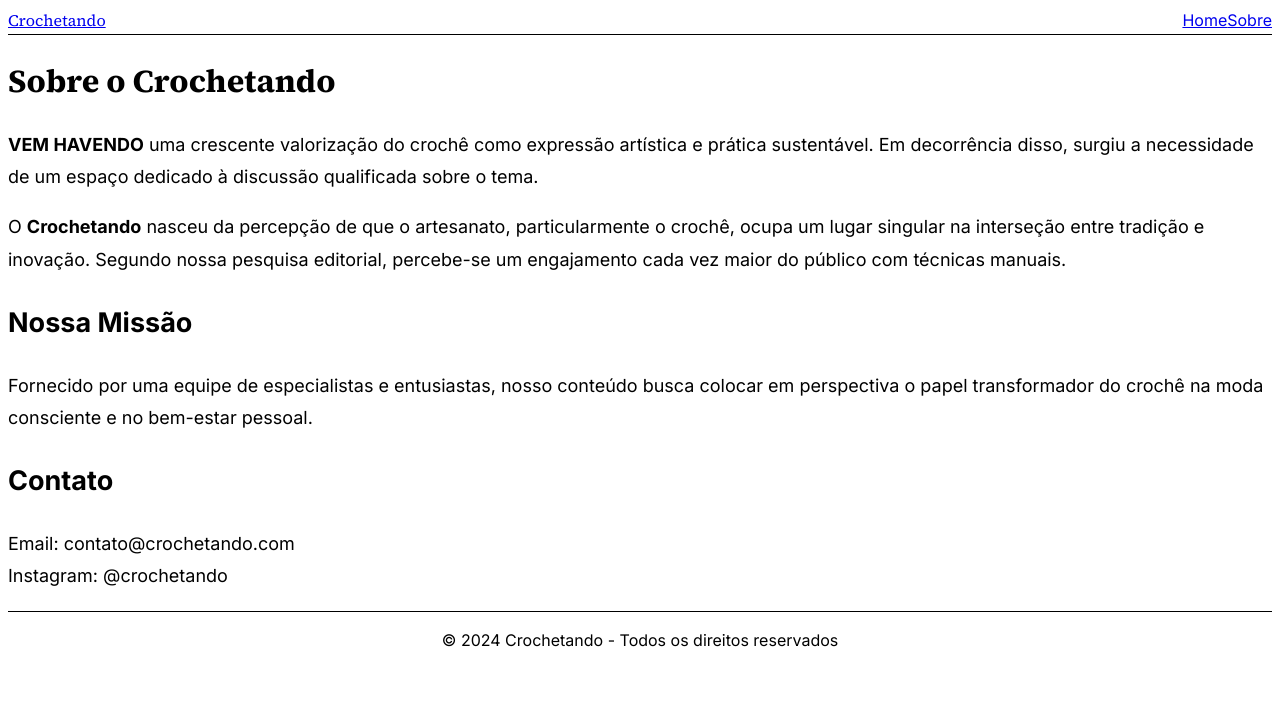
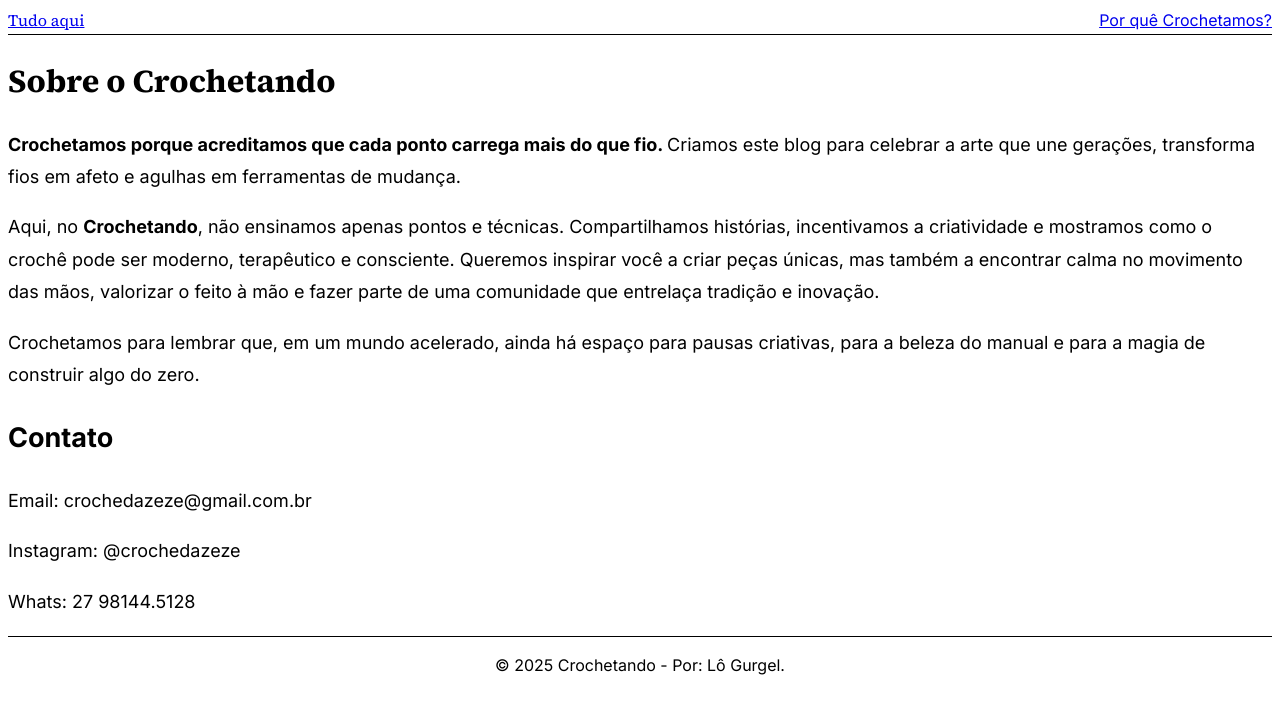
Before and after one commit to LSG-gurgel/Blog, a Next.js app: page /about in a window 1280 px wide. Shown: the top 714 px of the page. Built offline with nearby package versions, Linux system fonts and the light colour scheme.

Commit message:
Atualização de texto/ contatos

```diff
--- a/app/about/page.tsx
+++ b/app/about/page.tsx
@@ -4,16 +4,16 @@ export default function About() {
       <h1 className="font-source-serif text-3xl font-semibold mb-8">Sobre o Crochetando</h1>
 
       <div className="article-body prose prose-lg max-w-none">
-        <p><strong>VEM HAVENDO</strong> uma crescente valorização do crochê como expressão artística e prática sustentável. Em decorrência disso, surgiu a necessidade de um espaço dedicado à discussão qualificada sobre o tema.</p>
+        <p><strong>Crochetamos porque acreditamos que cada ponto carrega mais do que fio. </strong> Criamos este blog para celebrar a arte que une gerações, transforma fios em afeto e agulhas em ferramentas de mudança.</p>
 
-        <p>O <strong>Crochetando</strong> nasceu da percepção de que o artesanato, particularmente o crochê, ocupa um lugar singular na interseção entre tradição e inovação. Segundo nossa pesquisa editorial, percebe-se um engajamento cada vez maior do público com técnicas manuais.</p>
+        <p>Aqui, no <strong>Crochetando</strong>, não ensinamos apenas pontos e técnicas. Compartilhamos histórias, incentivamos a criatividade e mostramos como o crochê pode ser moderno, terapêutico e consciente. Queremos inspirar você a criar peças únicas, mas também a encontrar calma no movimento das mãos, valorizar o feito à mão e fazer parte de uma comunidade que entrelaça tradição e inovação.</p>
 
-        <h2>Nossa Missão</h2>
-        <p>Fornecido por uma equipe de especialistas e entusiastas, nosso conteúdo busca colocar em perspectiva o papel transformador do crochê na moda consciente e no bem-estar pessoal.</p>
+        <p> Crochetamos para lembrar que, em um mundo acelerado, ainda há espaço para pausas criativas, para a beleza do manual e para a magia de construir algo do zero.</p>
 
         <h2>Contato</h2>
-        <p>Email: contato@crochetando.com<br/>
-        Instagram: @crochetando</p>
+        <p>Email: crochedazeze@gmail.com.br</p>
+        <p>Instagram: @crochedazeze</p>
+        <p>Whats: 27 98144.5128</p>
       </div>
     </div>
   )
--- a/app/layout.tsx
+++ b/app/layout.tsx
@@ -32,14 +32,12 @@ export default function RootLayout({
           <nav className="container mx-auto px-4">
             <div className="flex justify-between items-center">
               <Link href="/" className="font-source-serif text-2xl font-semibold">
-                Crochetando
+                Tudo aqui
               </Link>
               <div className="flex gap-6 text-sm">
-                <Link href="/" className="hover:text-gray-600 transition-colors">
-                  Home
-                </Link>
+
                 <Link href="/about" className="hover:text-gray-600 transition-colors">
-                  Sobre
+                  Por quê Crochetamos?
                 </Link>
               </div>
             </div>
@@ -53,7 +51,7 @@ export default function RootLayout({
         {/* Footer minimalista */}
         <footer className="border-t border-gray-300 py-8 text-center">
           <p className="text-sm text-gray-600">
-            © 2024 Crochetando - Todos os direitos reservados
+            © 2025 Crochetando - Por: Lô Gurgel.
           </p>
         </footer>
       </body>
--- a/app/page.tsx
+++ b/app/page.tsx
@@ -30,19 +30,19 @@ const posts = [
 export default function Home() {
   return (
     <div className="max-w-3xl mx-auto">
-      {/* Cabeçalho estilo Intercept */}
+
       <div className="mb-12 text-center">
         <h1 className="font-source-serif text-4xl font-semibold mb-4">
-          Crochetando
+          CROCHETANDO
         </h1>
         <p className="text-gray-600 text-lg">
-          Vamos falar de crochê além das linhas, agulhas e pontos
+          Vamos falar de crochê além das linhas, agulhas e pontos.
         </p>
       </div>
 
       <hr className="article-divider" />
 
-      {/* Posts no estilo Intercept */}
+
       <div className="space-y-12">
         {posts.map(post => (
           <PostCard key={post.id} post={post} />
```
